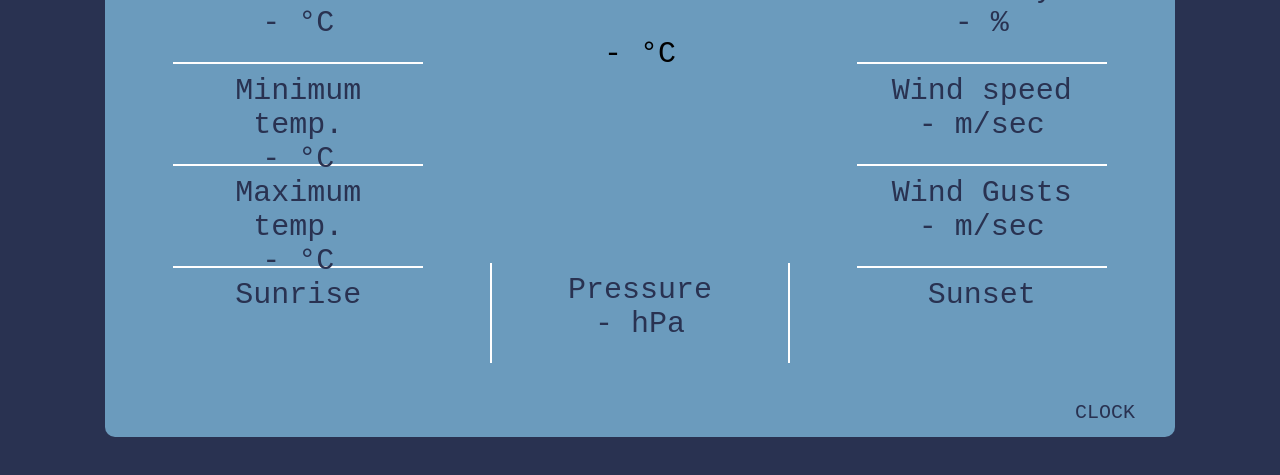
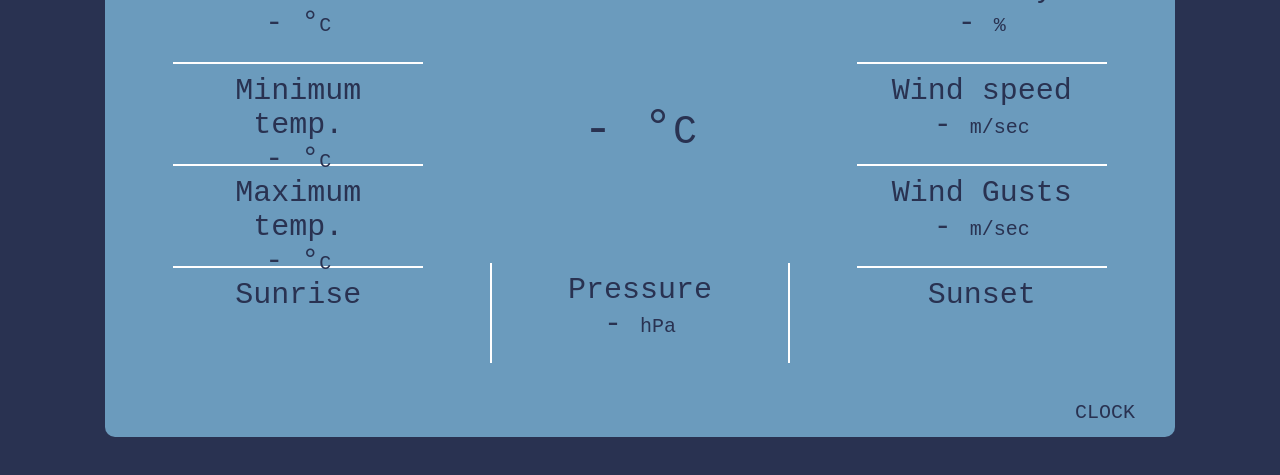
Before and after one commit to AmanSrivastava12/weather, a plain HTML site: page index.html in a window 1280 px wide. Shown: the part 233-708 px from the top of the page. Drawn offline with Linux system fonts and the light colour scheme; a script that the page names is missing.

Commit message:
Updated the CSS file

```diff
--- a/style.css
+++ b/style.css
@@ -118,3 +118,59 @@ body {
   height: 260px;
   background-color: #6b9bbd;
 }
+.weather-icon {
+  width: 300px;
+  height: 128px;
+}
+
+.weather-icon img {
+  display: block;
+  margin: 0 auto;
+}
+
+.temperature-value {
+  width: 300px;
+  height: 60px;
+}
+
+.temperature-value p {
+  padding: 0;
+  margin: 0;
+  color: #293251;
+  font-size: 50px;
+  text-align: center;
+  cursor: pointer;
+}
+
+.temperature-value p:hover {
+  color: #ffffff;
+}
+
+#feels-like span,
+#temp-min span,
+#temp-max span,
+#pressure span,
+#humidity span,
+#wind-speed span,
+#wind-gust span {
+  font-size: 20px;
+}
+
+.temperature-value span {
+  color: #293251;
+  font-size: 40px;
+}
+
+.temperature-description p {
+  padding: 10px 10px 0px 10px;
+  margin: 0;
+  color: #293251;
+  text-align: center;
+  font-size: 17.5px;
+}
+
+.location p {
+  color: #293251;
+  text-align: center;
+  font-size: 17.5px;
+}
```
